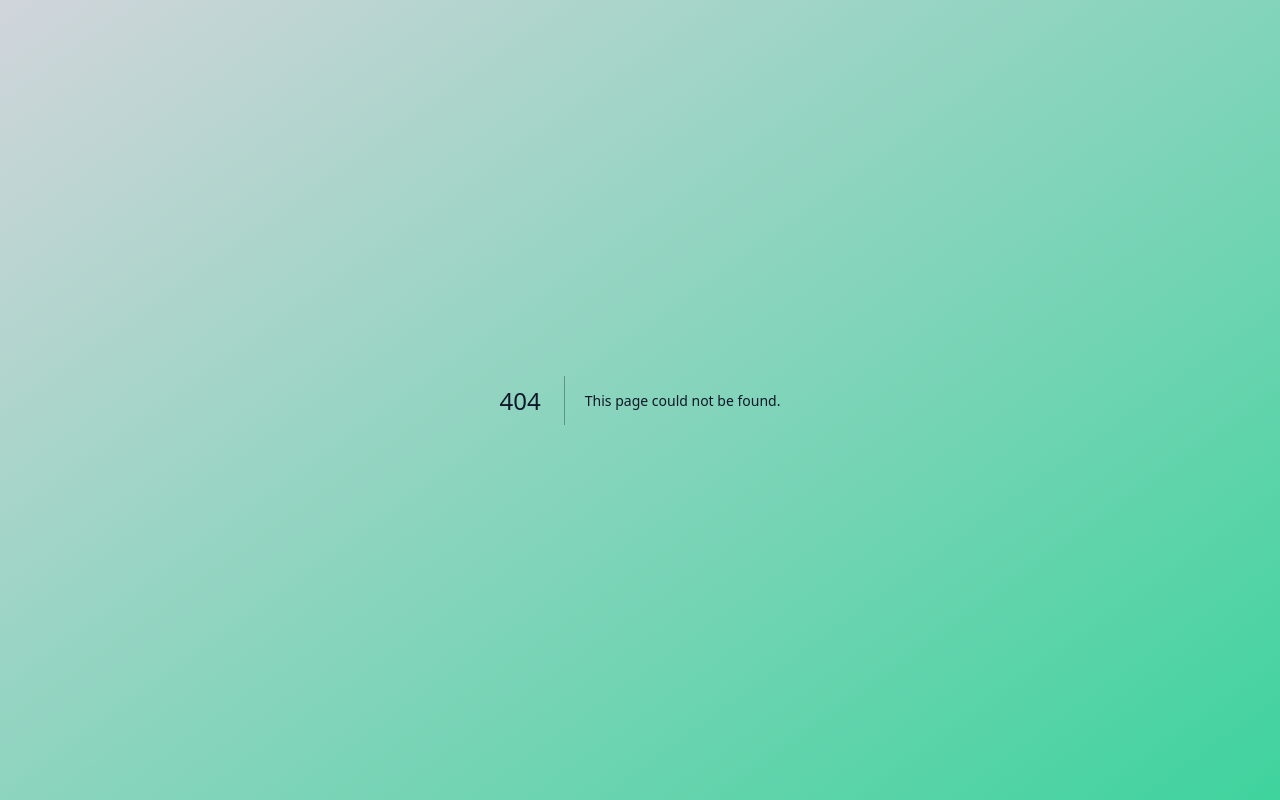
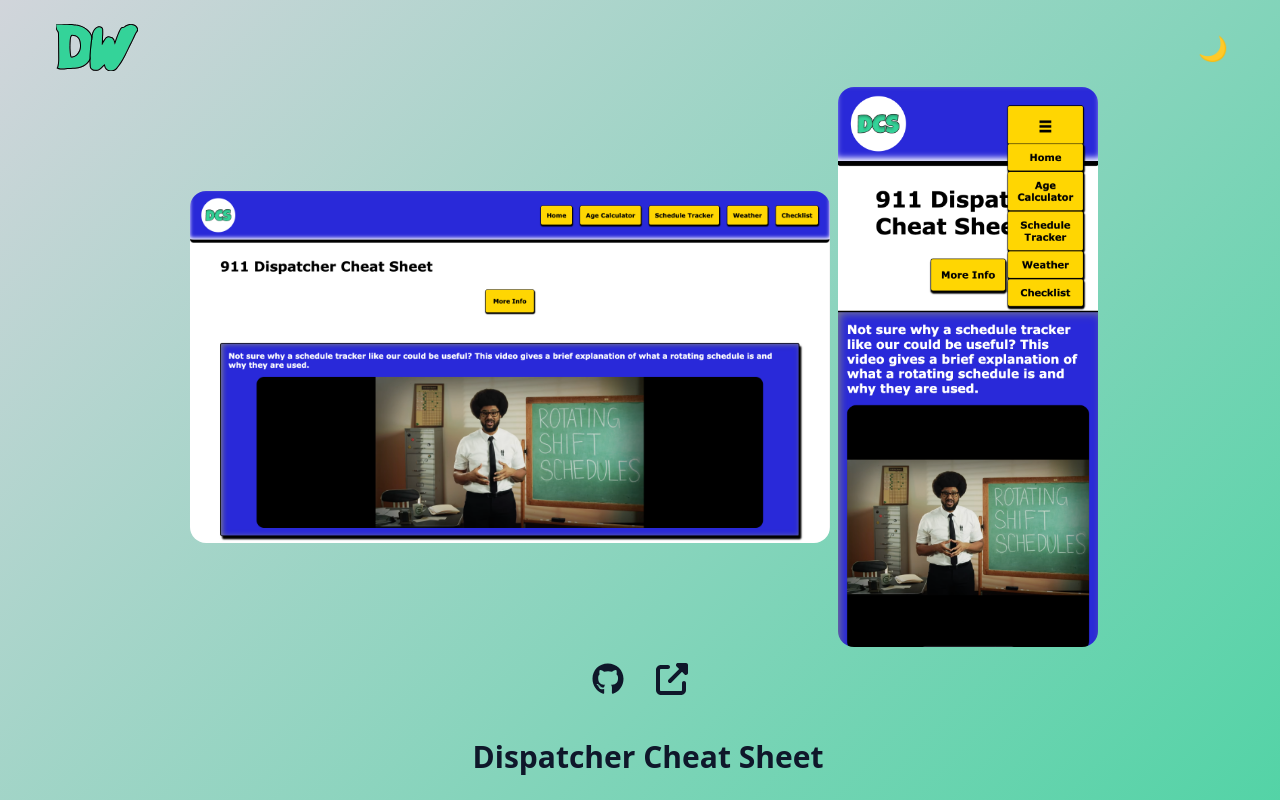
Before and after one commit to Dillonpw/DW-portfolio, a Next.js app: page /dispatcher-cheat-sheet in a window 1280 px wide. Before the commit this address had no page. Shown: the top 800 px of the page. Built offline with nearby package versions, Linux system fonts and the light colour scheme.

Commit message:
functioning dynamic navigation

```diff
--- /dev/null
+++ b/app/[projectId]/page.jsx
@@ -0,0 +1,112 @@
+'use client'
+import images from "../components/Images";
+import { useEffect } from "react";
+import ThemeToggle from "../components/theme";
+import Link from "next/link";
+import Image from "next/image";
+import { useParams } from "next/navigation";
+import { motion } from "framer-motion";
+import logo from "/public/logo.svg";
+import Footer from "../components/Footer";
+import { faGithub } from "@fortawesome/free-brands-svg-icons";
+import { faUpRightFromSquare } from "@fortawesome/free-solid-svg-icons";
+import { FontAwesomeIcon } from "@fortawesome/react-fontawesome";
+
+const ProjectPage = () => {
+  const { projectId } = useParams();
+
+  useEffect(() => {
+    window.scrollTo(0, 0);
+  }, [projectId]);
+
+  const renderContent = () => {
+    const project = images.find((image) => image.id === projectId);
+
+    switch (projectId) {
+      case "dispatcher-cheat-sheet":
+      case "ecommerce-site":
+      case "pomodoro-timer-app":
+        return (
+          <motion.main
+            className="bg-gradient-to-br from-gray-300 to-emerald-400 text-slate-900 dark:bg-gradient-to-br dark:from-sky-950 dark:to-slate-900 dark:text-cyan-200"
+            initial={{ opacity: 0 }}
+            transition={{ duration: 1 }}
+            whileInView={{ opacity: 1 }}
+          >
+            <div className="pb-15 mx-8 flex flex-row items-center justify-between p-4 pt-6">
+              <Link href="/" id="logo" className="justify-start px-2 hover:scale-105">
+                <Image className="" src={logo} alt="Logo" />
+              </Link>
+              <ThemeToggle />
+            </div>
+            <div className="flex flex-col items-center justify-center px-4 xl:flex-row">
+              <Image
+                className="w-100 m-2 h-auto items-center justify-center rounded-2xl"
+                src={project.src}
+                alt={project.title}
+                width={500}
+                height={300}
+              />
+              {project.mobileImg && (
+                <Image
+                  className="h-100 w-auto items-center justify-center rounded-2xl"
+                  src={project.mobileImg}
+                  alt={project.title}
+                  width={300}
+                  height={500}
+                />
+              )}
+            </div>
+            <div className=" mt-4 flex  justify-center pb-6">
+              <a
+                id={`github link ${projectId}`}
+                href={project.githubLink}
+                target="_blank"
+                rel="noreferrer"
+                aria-label="redirect to Github"
+              >
+                <FontAwesomeIcon
+                  className="mx-4 h-8 w-8 hover:scale-110"
+                  icon={faGithub}
+                />
+              </a>
+              {project.livePreviewLink && (
+                <a
+                  className="mx-4 h-8 w-8 hover:scale-110"
+                  id={`live preview link ${projectId}`}
+                  href={project.livePreviewLink}
+                  target="_blank"
+                  rel="noreferrer"
+                  aria-label="redirect to live preview"
+                >
+                  <FontAwesomeIcon
+                    className="h-8 w-8 hover:scale-110"
+                    icon={faUpRightFromSquare}
+                  />
+                </a>
+              )}
+            </div>
+            <section className="ml-4 flex flex-col items-center justify-center">
+              <h2 className="m-4 text-3xl font-bold">{project.title}</h2>
+
+              <h3 className="mt-8 text-xl font-bold">About This Project</h3>
+              <p className="max-w-100 px-4 text-left opacity-60">
+                {project.description}
+              </p>
+              <h3 className="mt-8 text-xl font-bold">Challenges</h3>
+              <p className="max-w-100 mb-10 px-4 text-left opacity-60">
+                {project.challenge}
+              </p>
+            </section>
+          </motion.main>
+        );
+
+      default:
+        return <div>Oops! there&apos;s nothing here... </div>;
+    }
+  };
+
+  return <div>{renderContent()}</div>;
+};
+
+export default ProjectPage;
--- a/app/components/Header.jsx
+++ b/app/components/Header.jsx
@@ -11,7 +11,7 @@ const Header = () => {
         initial={{ opacity: 0 }}
         transition={{ duration: 2 }}
         whileInView={{ opacity: 1 }}
-        className="mx-8 mt-10 flex flex-col items-center justify-center lg:flex-row"
+        className="mx-8 mt-40 flex flex-col items-center justify-center lg:flex-row"
       >
         <div className="flex w-full flex-col gap-4 px-6 md:w-1/2">
           <h1 id="home" className=" px-5 py-10 text-5xl">
--- a/app/components/Images.jsx
+++ b/app/components/Images.jsx
@@ -16,13 +16,13 @@ const images = [
   {
     id: 'dispatcher-cheat-sheet',
     src: '/DCS-home.png',
-    mobileImg: '//DCS-home-m.png',
+    mobileImg: '/DCS-home-m.png',
     livePreviewLink: 'https://www.911dcs.net/',
     githubLink: 'https://github.com/Dillonpw/DCS',
     title: 'Dispatcher Cheat Sheet',
     tags: ['TypeScript', 'React', 'CSS', 'Astro'],
     challenge:
-      ' I originally built this project using vanilla JavaScript, and after deciding to build the project up a bit I wanted to challenge myself and covert it to typeScript for some practice. This was the first project I built using TypeScript and I struggled a bit at first with typing things correctly and sometimes skipped types but as I moved through the documentation things becmae clear and the error responses turned into a tool as I converted the code.',
+      ' I originally built this project using vanilla JavaScript, and after deciding to build the project up a bit I wanted to challenge myself and covert it to TypeScript for some practice. This was the first project I built using TypeScript and I struggled a bit at first with typing things correctly and sometimes skipped types but as I moved through the documentation things becmae clear and the error responses turned into a tool as I converted the code.',
     description:
       'A live and public site with returning users, styled with a brutaslist theme in mind. Consisting of a few useful tools for 911 dispatchers, a job I worked for several years. I built the app to help with my efficiency as a dispatcher and as a send off gift to my former coworkers. The primary funciton is a work schedule generator. As a 911 dispatcher, my schedule was different every week due to the need for 24/7 uptime, and to prevent the same poeple from always working weekends we worked on a rotation of 4 work days followed by 3 days off, which required a great deal of effort to schedule anything in advance. I plan to add more tools to the page as they come to mind and offer this project up to other 911 dispatchers to hopefully make their jobs and lives easier as well.',
   },
@@ -33,7 +33,7 @@ const images = [
     title: 'Pomodoro Timer App',
     tags: ['TypeScript', 'React', 'Tailwind', 'Tauri'],
     challenge:
-      'This project did not pose much in the way of challeneges outside of making sure the countdown functioned as expected.',
+      'This project did not pose much in the way of challeneges outside of making sure the countdown functioned as expected, I spent most of the time on this project making sure the UI was both noticeable but not a distraction to the user by choosing neutral colors and a visible change between work-time and break-time.',
     description:
       'A simple but daily use Pomodoro Timer for productivity and time management consisting of an indicator, an active timer, two buttons and two inputs. Designed to take up very little desktop space and a basic UI to avoid being a distraction. The App loads quickly and begins counting on load, unless directed to reset and the allow for time adjustment.',
   },
--- a/app/components/Projects.jsx
+++ b/app/components/Projects.jsx
@@ -13,7 +13,7 @@ const Projects = () => {
       whileInView={{ opacity: 1 }}
       className="m-10 mt-40 flex flex-col"
     >
-      <h3 className="my-20 text-center text-4xl font-bold">
+      <h3 className="mt-20 text-center text-4xl font-bold">
         Selected Projects
       </h3>
       <p className=" mb-6 text-center text-lg opacity-50">
@@ -29,7 +29,7 @@ const Projects = () => {
               href={`/${image.id}`}
             >
               <Image
-                className="h-[207px] w-[377px] rounded-xl border-2 border-white sm:h-[311px] sm:w-[565px]"
+                className="rounded-xl border-2 border-white"
                 src={image.src}
                 alt={image.title}
                 width={565}
--- a/app/components/theme.jsx
+++ b/app/components/theme.jsx
@@ -1,4 +1,4 @@
-import React, { useEffect, useState } from 'react';
+import { useEffect, useState } from 'react';
 
 const ThemeToggle = () => {
   const [darkMode, setDarkMode] = useState(false);
```
